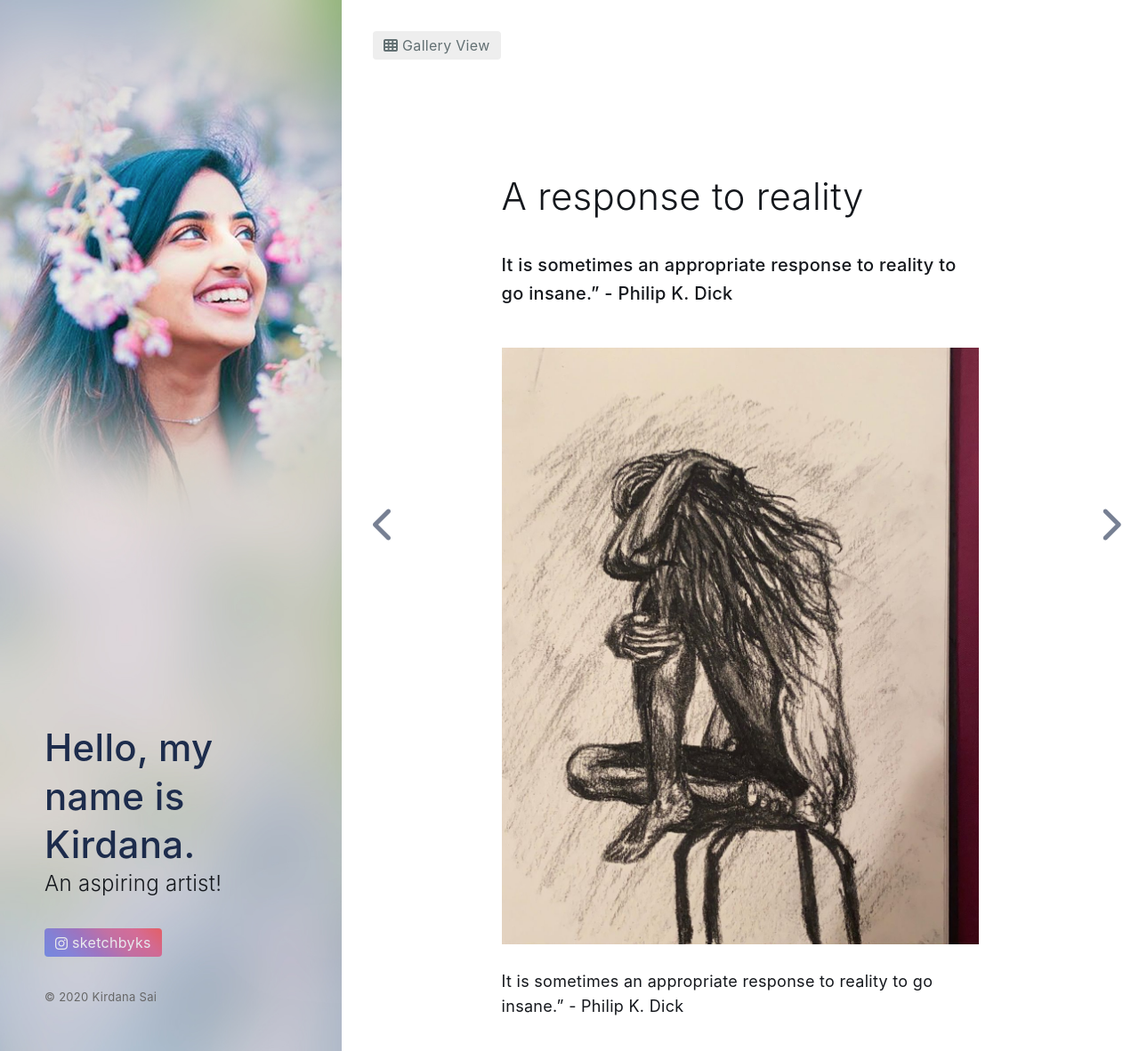
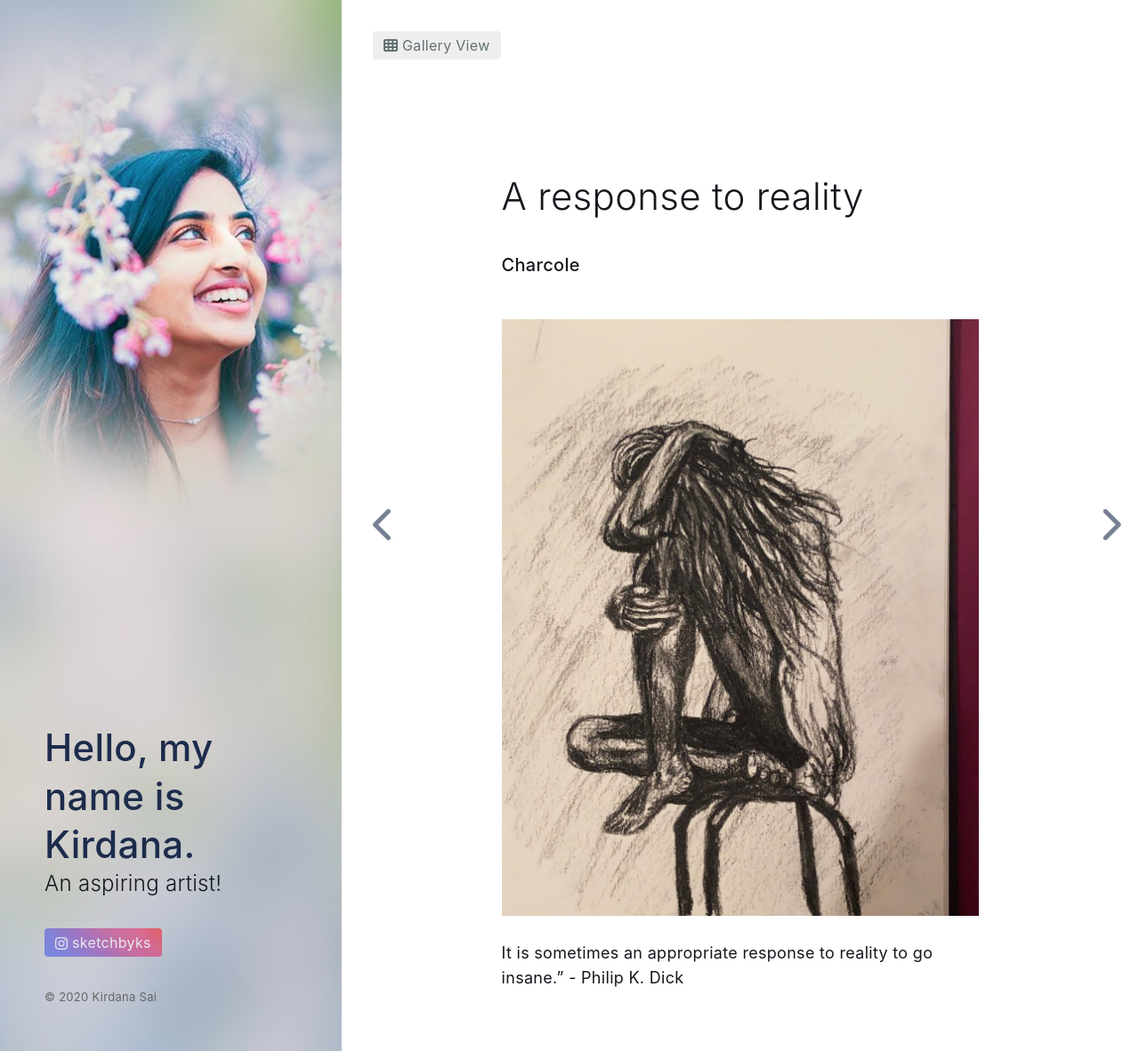
Before and after one commit to kirdanasai/kirdanasai.github.io, a Jekyll site: the page built from _art/reality.md, in a window 1280 px wide and 1182 px high. Shown: the whole window at 89% size. Built offline with Jekyll 4.4.1, drawn with Linux system fonts in a browser that asks for light colours; nearby versions of some CDN libraries.

Commit message:
Update reality.md

```diff
--- a/_art/reality.md
+++ b/_art/reality.md
@@ -1,7 +1,7 @@
 ---
 layout: art
 title: A response to reality
-tagline: It is sometimes an appropriate response to reality to go insane.” - Philip K. Dick
+tagline: Charcole
 image: 4.jpg
 ---
 It is sometimes an appropriate response to reality to go insane.” - Philip K. Dick
```
